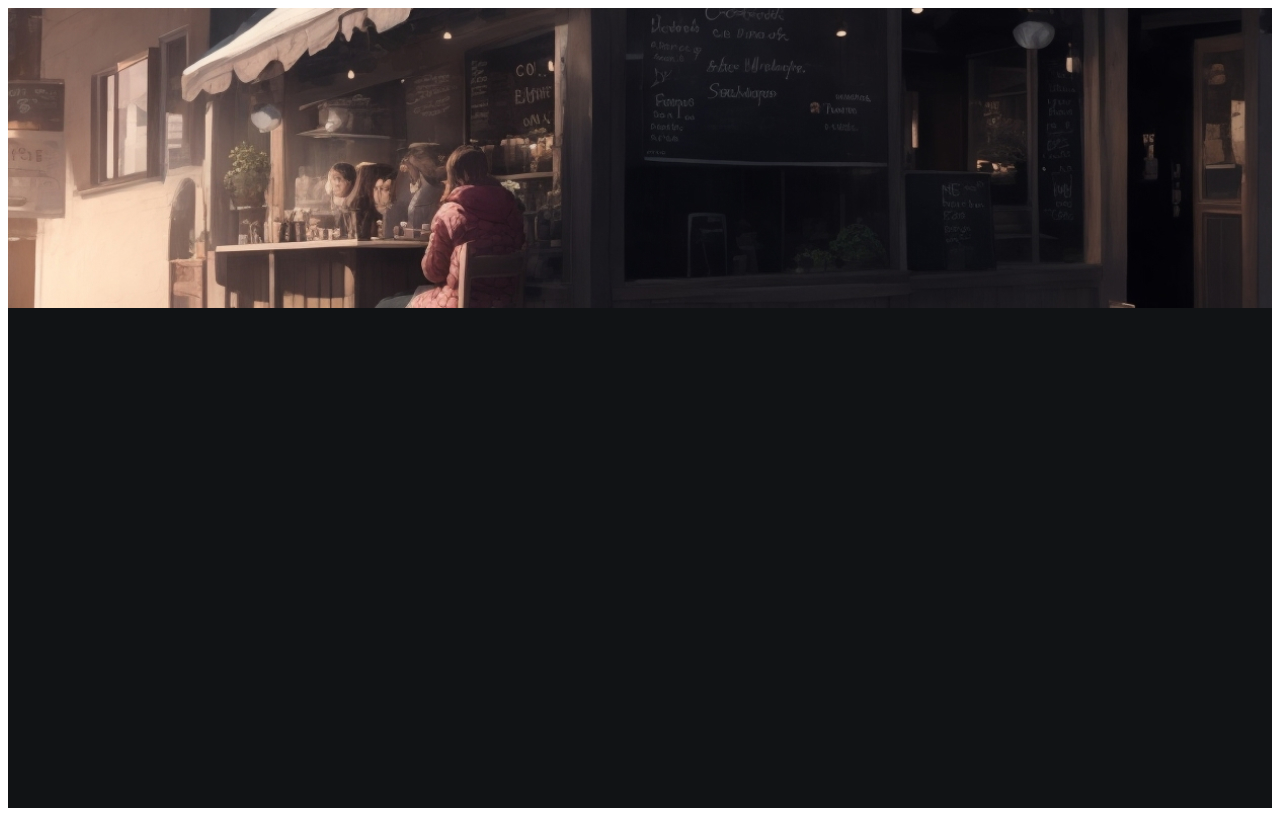
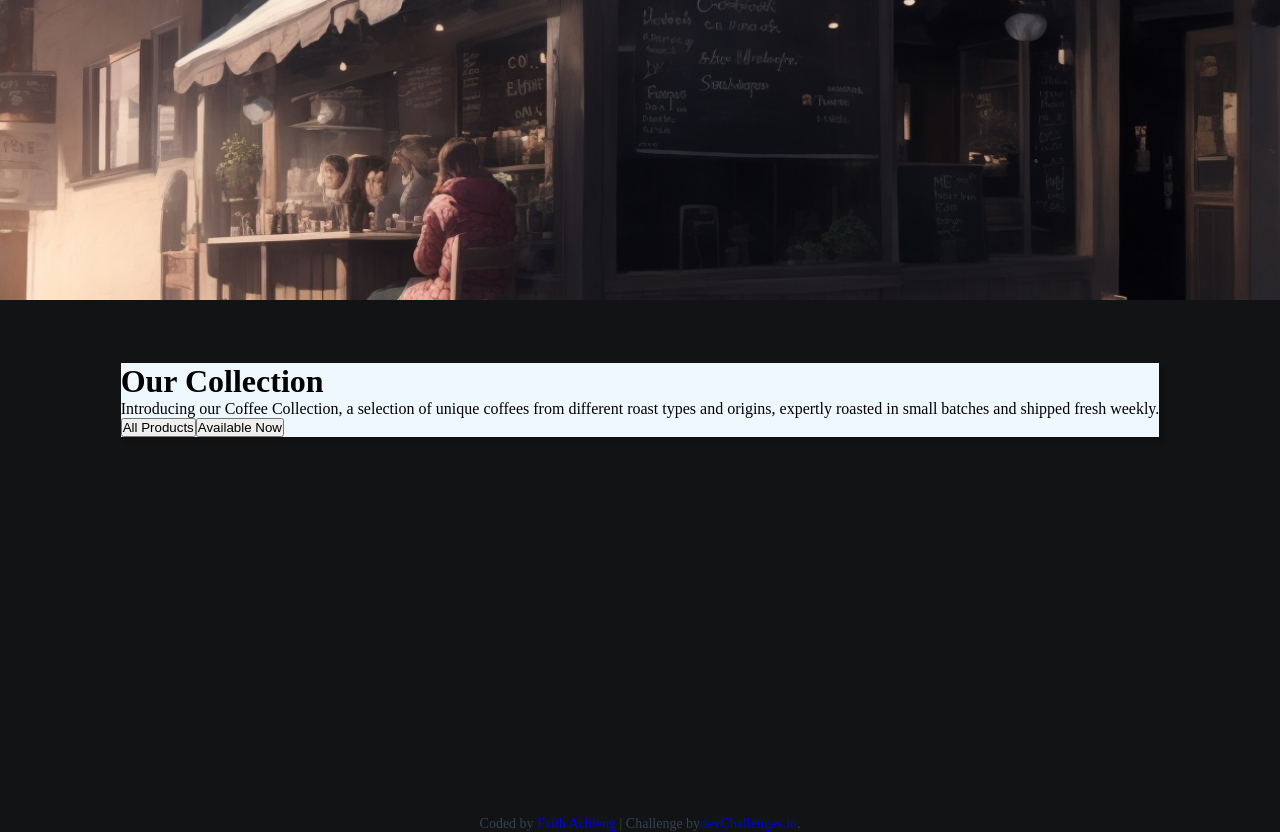
Before and after one commit to FaithAchieng/simple-coffee-listing-master, a React (Vite) app in the folder simple-coffee/: page / in a window 1280 px wide. Built offline with nearby package versions, Linux system fonts and the light colour scheme.

Commit message:
added author info

```diff
--- a/simple-coffee/src/App.jsx
+++ b/simple-coffee/src/App.jsx
@@ -1,12 +1,16 @@
 import Card from './Card';
+import AuthorInfo from './AuthorInfo';
 
 function App() {
   return(
     <>
+        <div className="main-container">
+            <Card />
+        </div>
 
-      <div className="main-container">
-          <Card />
-      </div>
+      <AuthorInfo />
+
+
     </>
   );
 }
--- /dev/null
+++ b/simple-coffee/src/AuthorInfo.jsx
@@ -0,0 +1,13 @@
+
+function AuthorInfo() {
+    return (
+        <div className="author-info">
+            Coded by <a href="https://github.com/FaithAchieng">Faith Achieng</a> | Challenge by
+            <a href="https://www.devchallenges.io?ref=challenge" target="_blank">
+                devChallenges.io
+            </a>.
+        </div>
+    );
+}
+
+export default AuthorInfo;
--- a/simple-coffee/src/Card.jsx
+++ b/simple-coffee/src/Card.jsx
@@ -1,7 +1,14 @@
  function Card(){
     return(
         <div className="card">
+            <h1>Our Collection</h1>
 
+            <p>Introducing our Coffee Collection, a selection of unique coffees from different roast types and origins,
+                expertly roasted in small batches and shipped fresh weekly.</p>
+
+                <button>All Products</button>
+
+                <button>Available Now</button>
         </div>
     );
  }
--- a/simple-coffee/src/index.css
+++ b/simple-coffee/src/index.css
@@ -1,11 +1,36 @@
+* {
+  margin: 0;
+  padding: 0;
+  box-sizing: border-box;
+}
+
+@import url('https://fonts.googleapis.com/css2?family=DM+Sans:ital,opsz,wght@0,9..40,100..1000;1,9..40,100..1000&family=Rubik:ital,wght@0,300..900;1,300..900&display=swap');
+
+body{
+  background: url("./assets/bg-cafe.jpg");
+  background-repeat: no-repeat;
+  background-color: #111315;
+  height: 100vh;
+}
 .main-container{
   min-height: 100vh;
   min-width: 100vh;
-  background: url("./assets/bg-cafe.jpg");
-  background-repeat: no-repeat;
-  background-color: #111315;
+  display: flex;
+ align-items: center;
+ justify-content: center;
 }
+
 .card{
   box-shadow: 5px 5px 5px rgba(0,0,0,0.2);
   background-color: aliceblue;
 }
+.author-info {
+  font-size: 14px;
+  text-align: center;
+  margin-top: 16px;
+  color: rgb(55, 65, 81);
+}
+
+.author-info a {
+  text-decoration: none;
+}
```
Also changed, not shown: 1 other file (tests, documents, lock files or other folders).
